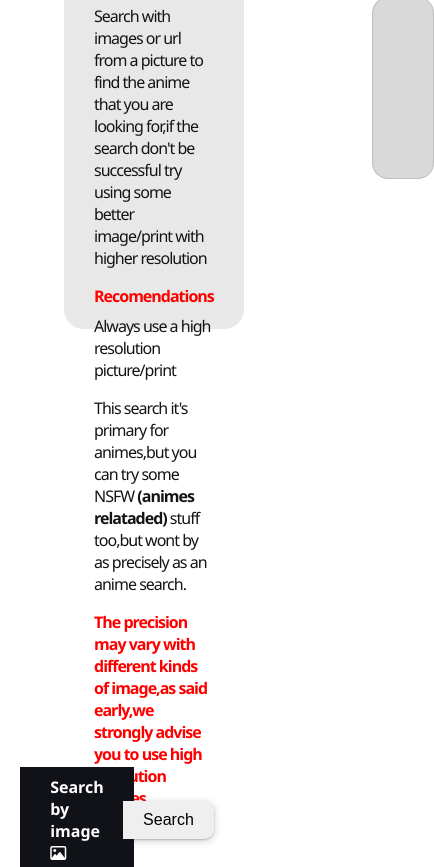
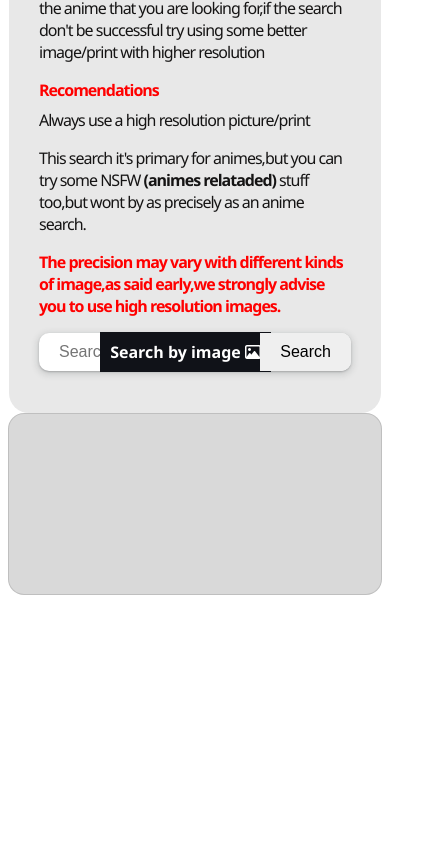
Before and after one commit to de-Padua/AnimeSniffer, a plain HTML site: page index.html in a window 390 px wide. Shown: the part 280-1147 px from the top of the page, 434 px wide, since content can reach past the window. After the commit the page ends 907 px from the top, so only its background shows below. Drawn offline with nearby package versions, Linux system fonts and the light colour scheme; a web font is replaced by a local one.

Commit message:
update for mobile users

```diff
--- a/main.css
+++ b/main.css
@@ -188,3 +188,21 @@ button{
   border-radius: 0px 10px 10px 0;
 
 }
+@media (max-width: 1386px) {
+  .finder{
+    flex-direction: column;
+  }
+  .left-container{
+    height: 60vh;
+    width: 80%;
+    margin: 0;
+    padding: auto;
+    align-self: center;
+  }
+  label{
+    padding: 9px 10px;
+  }
+  .right-content{
+    width: 80%;
+  }
+}
```
